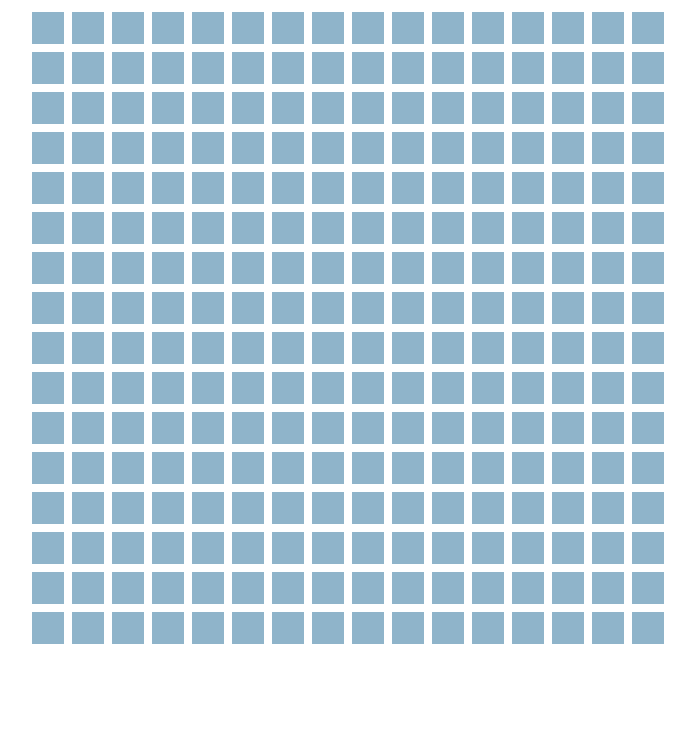
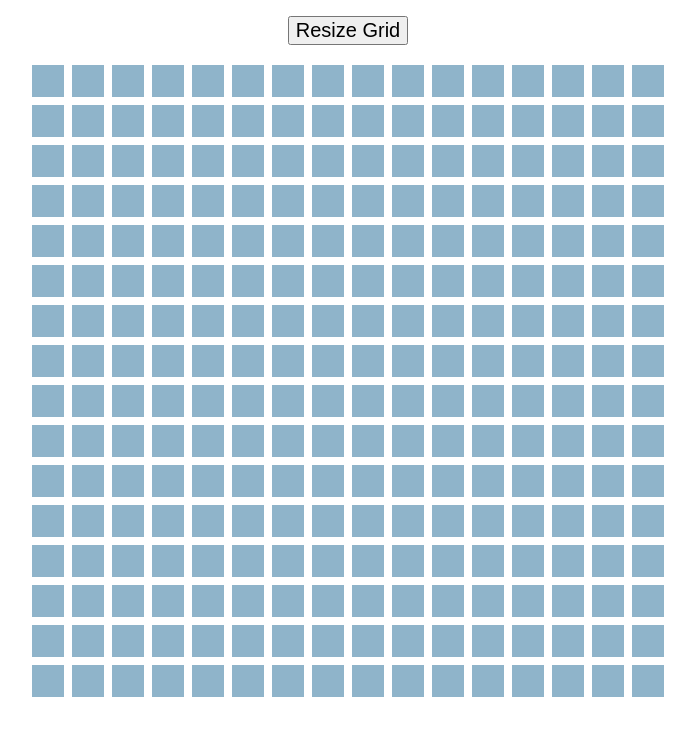
Before and after one commit to k-hain/etch-a-sketch, a plain HTML site: page index.html in a window 1280 px wide. Shown: the whole page, without its empty margins (292-987 px from the left). Drawn offline with Linux system fonts and the light colour scheme.

Commit message:
Add placeholder for the grid resize button

```diff
--- a/index.html
+++ b/index.html
@@ -11,6 +11,9 @@
   </head>
 
   <body>
+    <div class="buttonContainer">
+      <button id="resizeButton" class="button">Resize Grid</button>
+    </div>
     <div id="gridContainer"></div>
   </body>
 
--- a/script.js
+++ b/script.js
@@ -6,9 +6,7 @@ let squareSize = gridPixelSize / gridSize;
 
 function drawGrid(gridSize) {
 
-  gridContainer.setAttribute('style', `
-    width: ${gridPixelSize}px;
-  `)
+  gridContainer.style['width'] = `${gridPixelSize}px`;
 
   for (let i = 0; i < gridSize; i++) {
 
--- a/styles.css
+++ b/styles.css
@@ -6,6 +6,16 @@ html {
 *::before,
 *::after {
   box-sizing: inherit;
+}
+
+.buttonContainer {
+  display: flex;
+  justify-content: center;
+  margin: 1rem auto 1rem;
+}
+
+.button {
+  font-size: 1.25rem;
 }
 
 #gridContainer {
```
